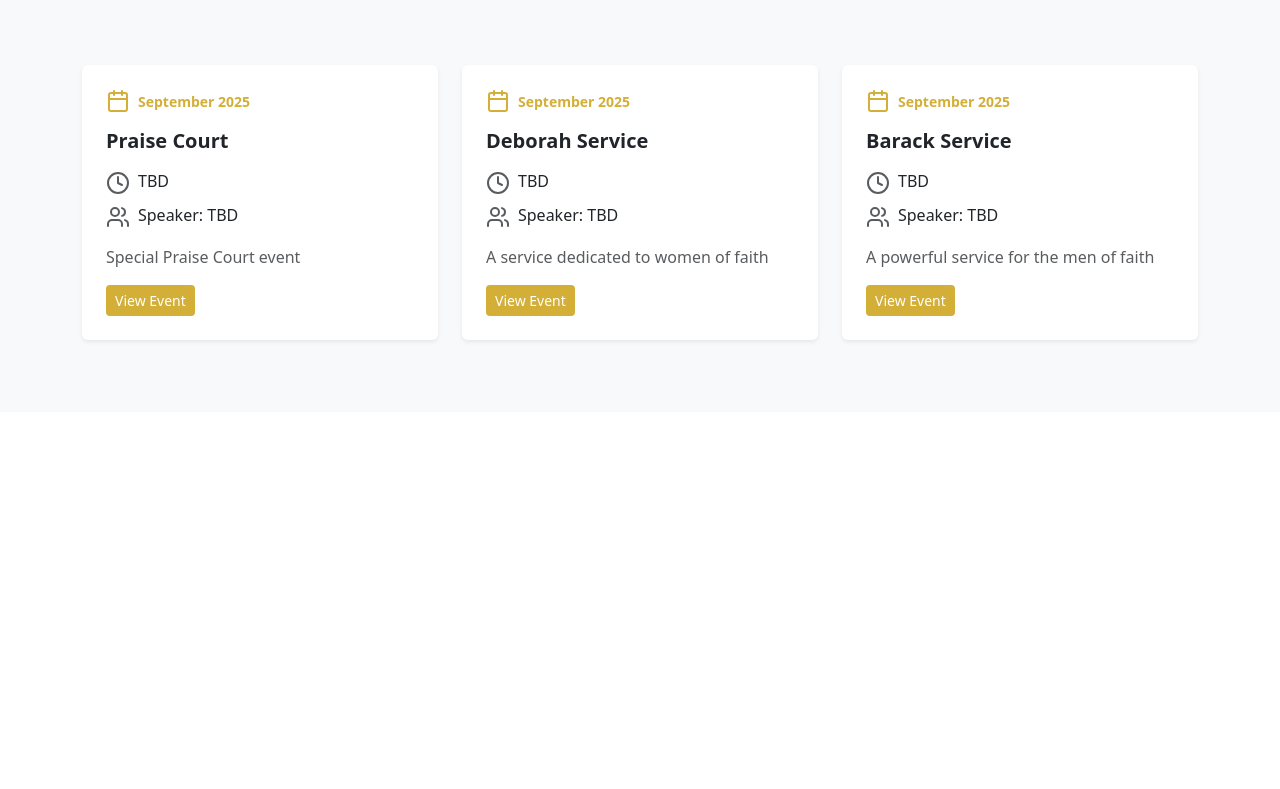
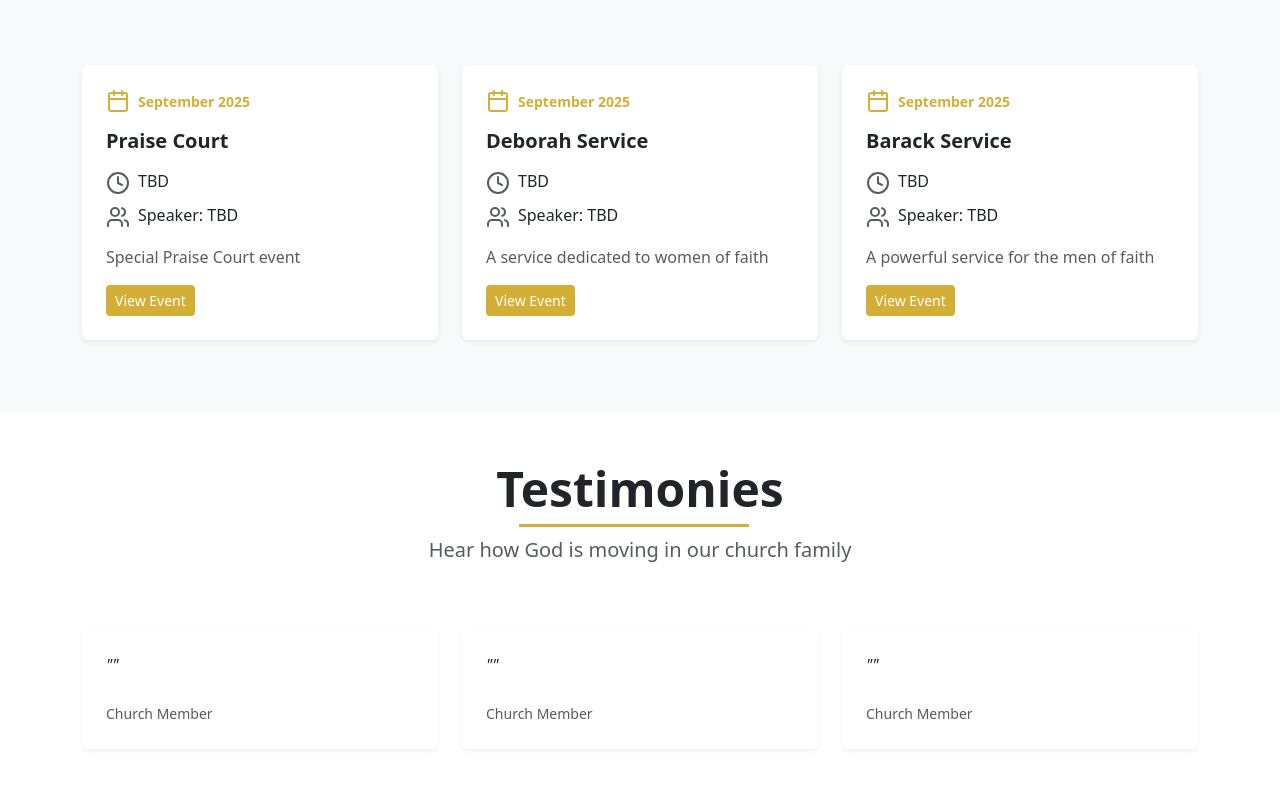
Before and after one commit to XyonShadow/Succeders-global, a React (Vite) app: page / in a window 1280 px wide. Shown: the part 2697-3486 px from the top of the page. Before the commit the page ends 3109 px from the top, so only its background shows below. Built offline with nearby package versions, Linux system fonts and the light colour scheme.

Commit message:
Add Testimonies component and include it in Home page

```diff
--- /dev/null
+++ b/src/components/Testimonies.jsx
@@ -0,0 +1,50 @@
+import React from 'react';
+
+const Testimonies = () => {
+  const testimonies = [
+    {
+      name: "",
+      testimony: "",
+    },
+    {
+      name: "",
+      testimony: "",
+    },
+    {
+      name: "",
+      testimony: "",
+    }
+  ];
+
+  return (
+    <section className="py-5">
+      <div className="container">
+        <div className="row">
+          <div className="col-12 text-center mb-5">
+            <h2 className="display-5 fw-bold section-title">Testimonies</h2>
+            <p className="lead text-muted">Hear how God is moving in our church family</p>
+          </div>
+        </div>
+        <div className="row">
+          {testimonies.map((testimony, index) => (
+            <div className="col-lg-4 col-md-6 mb-4" key={index}>
+              <div className="card h-100 border-0 shadow-sm">
+                <div className="card-body p-4">
+                  <p className="card-text mb-4 fst-italic">"{testimony.testimony}"</p>
+                  <div className="d-flex align-items-center">
+                    <div>
+                      <h6 className="mb-0 fw-bold">{testimony.name}</h6>
+                      <small className="text-muted">Church Member</small>
+                    </div>
+                  </div>
+                </div>
+              </div>
+            </div>
+          ))}
+        </div>
+      </div>
+    </section>
+  );
+};
+
+export default Testimonies;
--- a/src/pages/Home.jsx
+++ b/src/pages/Home.jsx
@@ -4,6 +4,7 @@ import WelcomeMessage from '../components/WelcomeMessage.jsx';
 import ServiceTimes from '../components/ServiceTimes.jsx';
 import Ministries from '../components/Ministries.jsx';
 import Events from '../components/Events.jsx';
+import Testimonies from '../components/testimonies.jsx';
 
 const Home = () => {
   return (
@@ -13,6 +14,7 @@ const Home = () => {
       <ServiceTimes />
       <Ministries />
       <Events />
+      <Testimonies />
     </>
   );
 };
```
